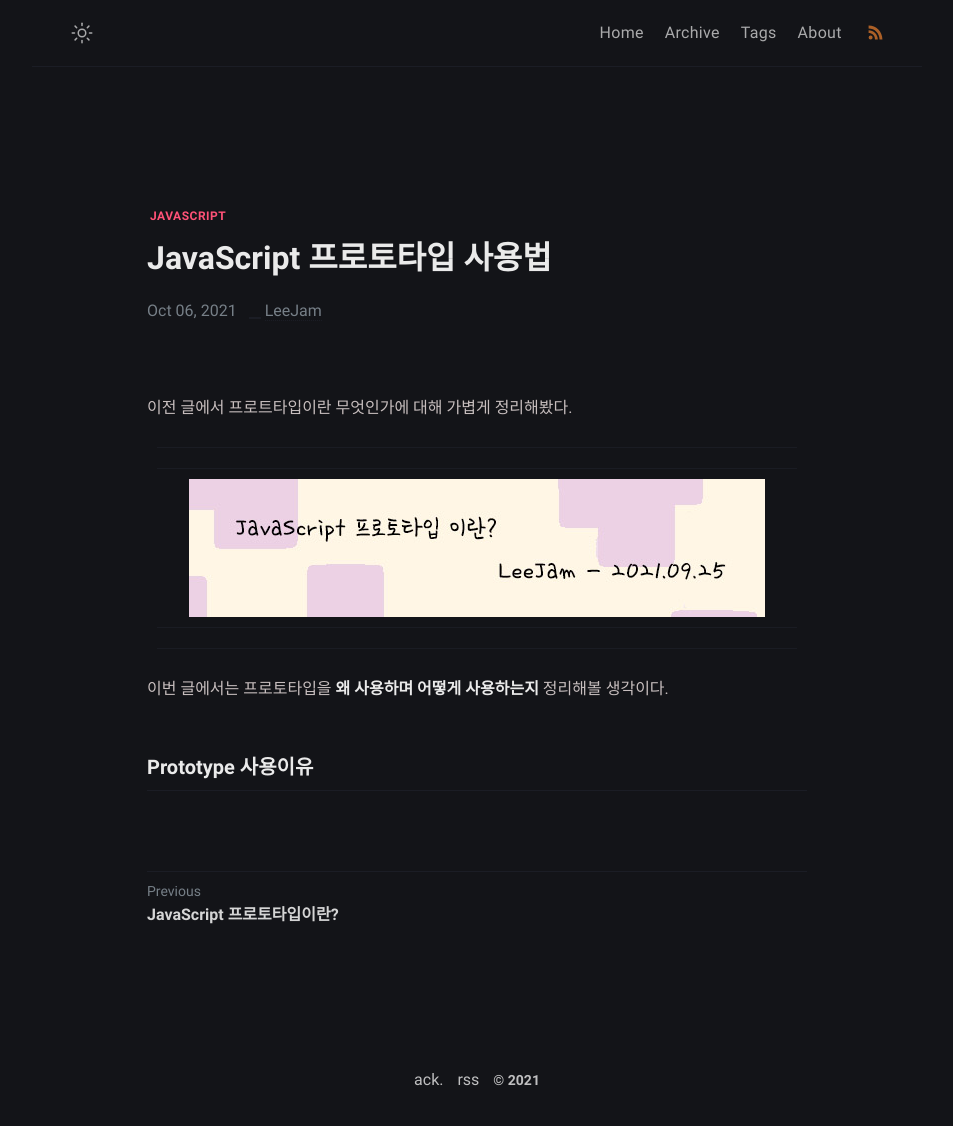
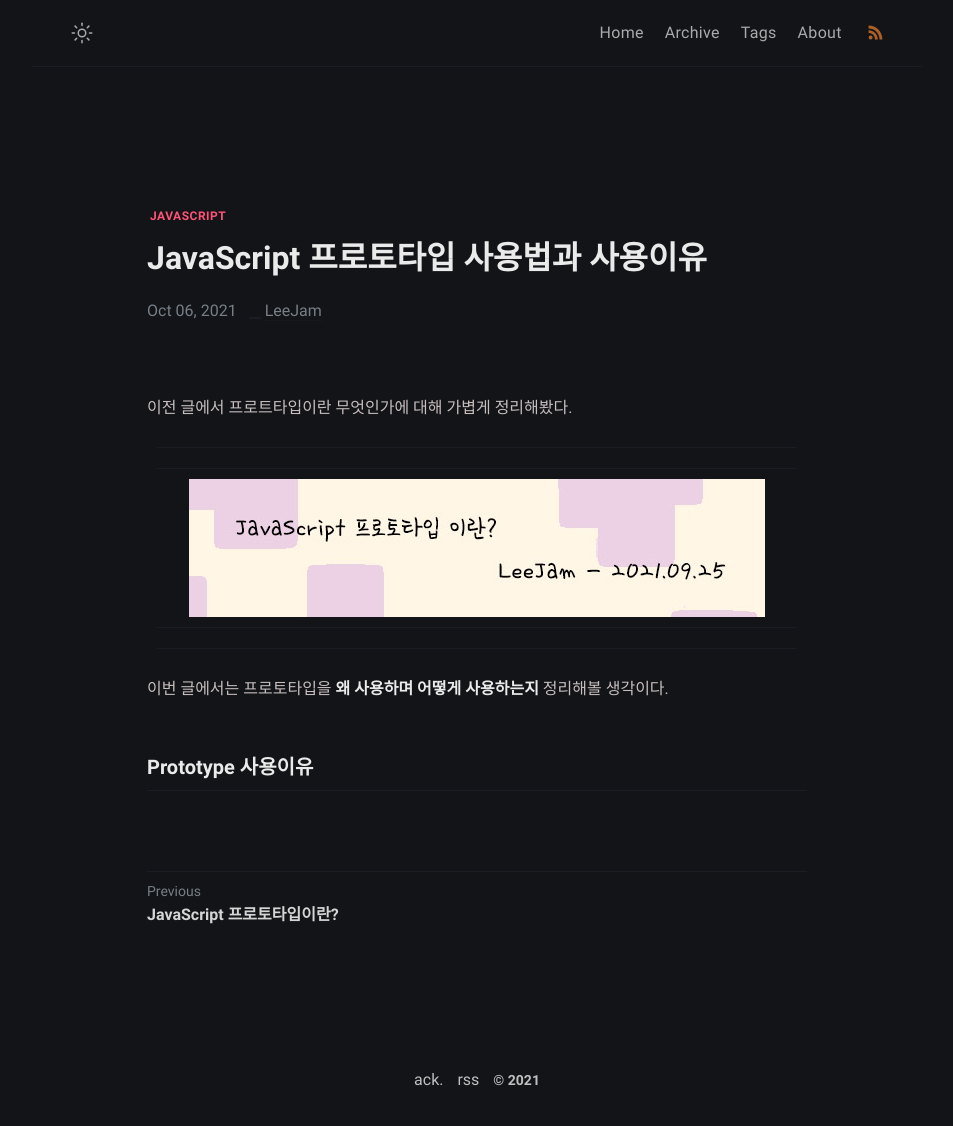
Before and after one commit to LeeJams/LeeJams.github.io, a Jekyll site: the page built from _posts/JaeMin/2021-10-06-Prototype_Use.md, in a window 1280 px wide. Shown: the whole page, without its empty margins (163-1116 px from the left). Built offline with Jekyll 4.4.1, drawn with Linux system fonts in a browser that asks for light colours; comment, search, counter and statistics services are not loaded.

Commit message:
사용법

```diff
--- a/_posts/JaeMin/2021-10-06-Prototype_Use.md
+++ b/_posts/JaeMin/2021-10-06-Prototype_Use.md
@@ -1,6 +1,6 @@
 ---
 layout: post
-title: "JavaScript 프로토타입 사용법"
+title: "JavaScript 프로토타입 사용법과 사용이유"
 tags: [JAVASCRIPT]
 author: "LeeJam"
 ---
```
